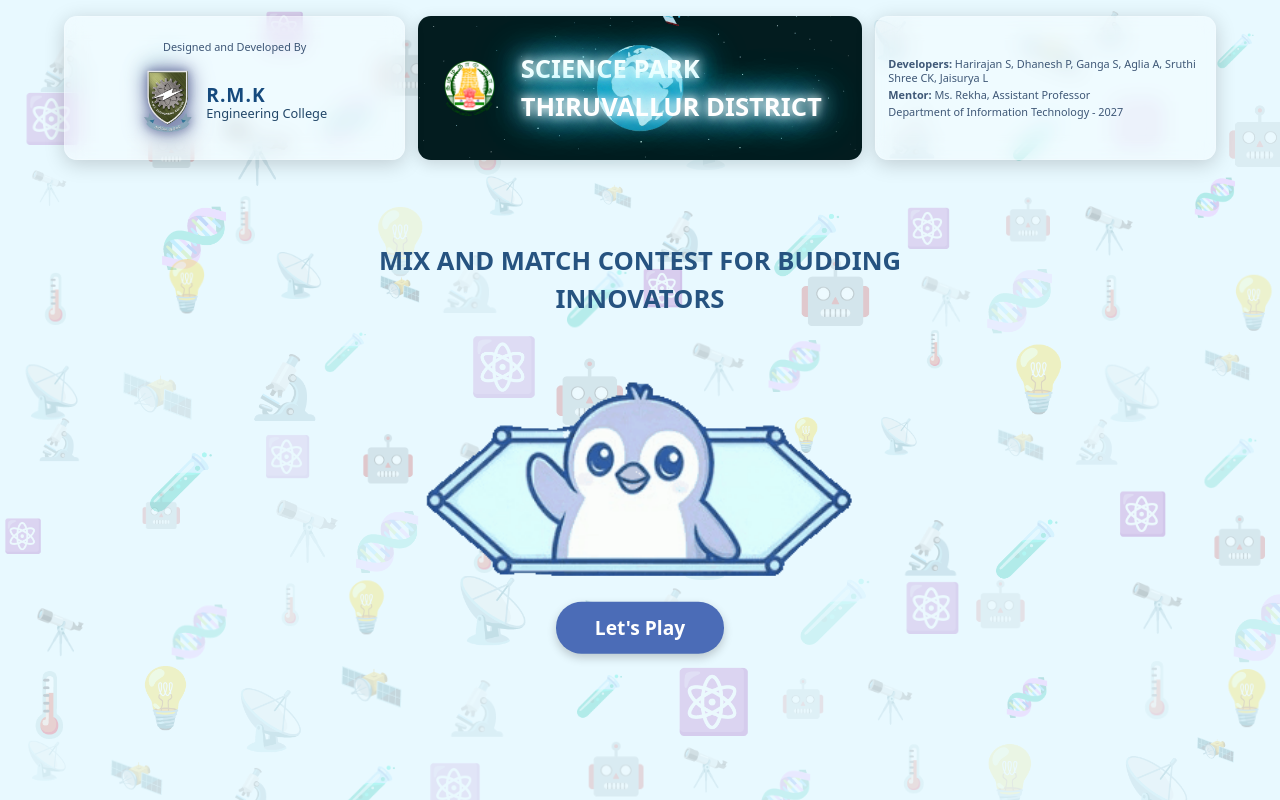
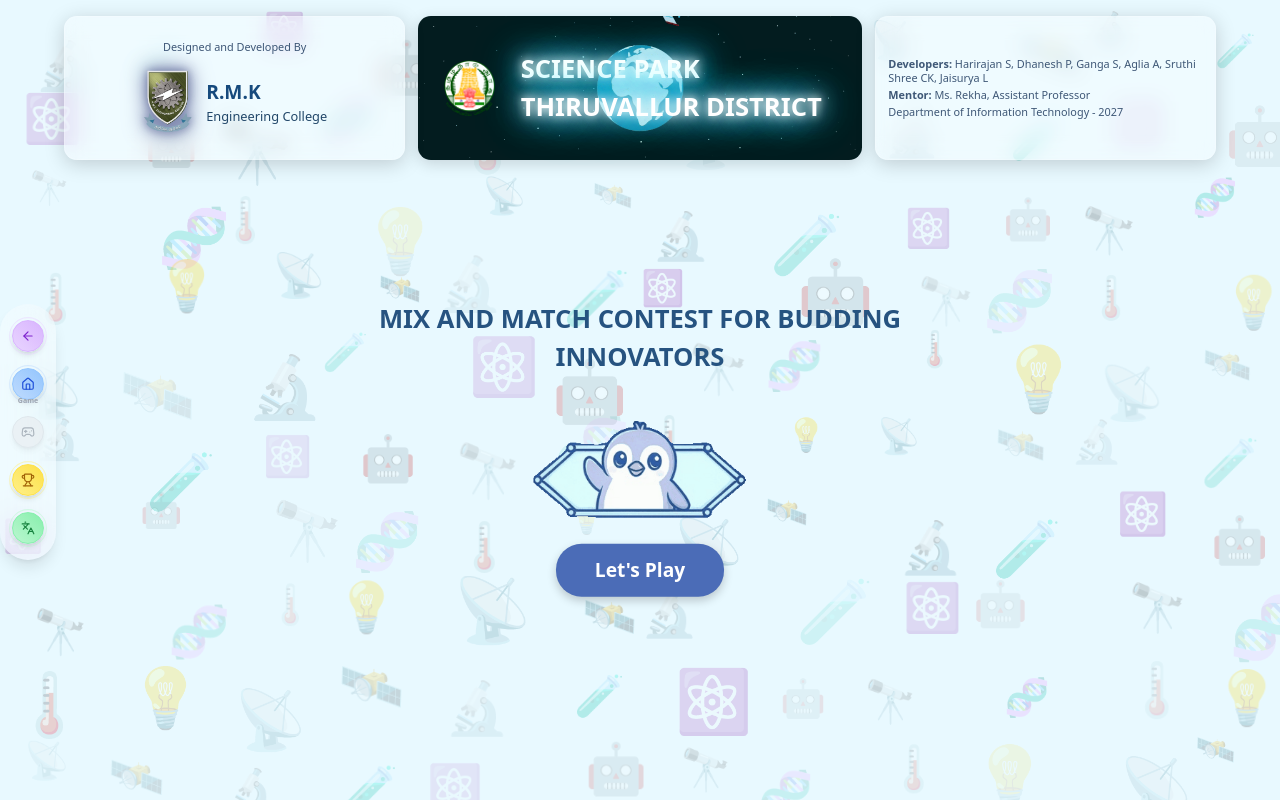
Before and after one commit to Ganga9115/Halogen, a React (Create React App) app: page / in a window 1280 px wide. Built offline with nearby package versions, Linux system fonts and the light colour scheme.

Commit message:
completed

```diff
--- a/src/components/Games/Cardflipping.js
+++ b/src/components/Games/Cardflipping.js
@@ -7,6 +7,7 @@ import logo from '../../assets/logo123.png';
 import BackButton from '../utils/backbutton';
 import Footer from '../utils/Footer';
 import Logo from '../utils/logo';
+import BottomNav from '../utils/BottomNav';
 import { saveResult } from "../utils/leaderboardStorage";
 
 const Cardflipping = () => {
@@ -335,7 +336,7 @@ const Cardflipping = () => {
         <TablaCelebration show={showCelebration} stop={stopCelebration} />
       </div>
       <Footer />
-      <BackButton />
+     <BottomNav />
     </Background>
   );
 };
--- a/src/components/Games/CardflippingT.js
+++ b/src/components/Games/CardflippingT.js
@@ -7,6 +7,7 @@ import logo from '../../assets/logo123.png';
 import BackButton from '../utils/backbutton';
 import Footer from '../utils/Footer';
 import Logo from '../utils/logo';
+import BottomNav from '../utils/BottomNav';
 import { saveResult } from "../utils/leaderboardStorage";
 
 const CardflippingT = () => {
@@ -320,7 +321,7 @@ const CardflippingT = () => {
         <TablaCelebration show={showCelebration} stop={stopCelebration} />
       </div>
       <Footer />
-      <BackButton />
+      <BottomNav />
     </Background>
   );
 };
--- a/src/components/Start.js
+++ b/src/components/Start.js
@@ -1,16 +1,22 @@
-import React from 'react';
+import React, { useState } from 'react';
 import { useNavigate } from 'react-router-dom';
 import FloatingBackground from './utils/FloatingBackground';
 import cardBg from '../assets/card1.gif';
 import tnLogo from '../assets/tn.png';
 import rmkLogo from '../assets/rmklogo.png';
 import haloGif from '../assets/halo.gif';
+import BottomNav from "./utils/BottomNav"
 
 const Start = () => {
   const navigate = useNavigate();
+  const [language, setLanguage] = useState("en"); // default English
 
   const handleLetsPlayClick = () => {
     navigate('/choose');
+  };
+
+  const handleLanguage = () => {
+    setLanguage((prev) => (prev === "en" ? "ta" : "en"));
   };
 
   return (
@@ -25,7 +31,27 @@ const Start = () => {
     }}>
       <FloatingBackground />
 
-      {/* Top Section Container: Holds RMK Left Card, Science Park Header, and Developers Right Card */}
+      {/* Language Toggle Button */}
+      {/* <button
+        onClick={handleLanguage}
+        style={{
+          position: "absolute",
+          top: "2vh",
+          right: "2vw",
+          padding: "0.6vh 1.2vw",
+          borderRadius: "1vw",
+          border: "none",
+          backgroundColor: "#265380",
+          color: "#fff",
+          fontSize: "0.9vw",
+          cursor: "pointer",
+          zIndex: 10,
+        }}
+      >
+        {language === "en" ? "தமிழ்" : "English"}
+      </button> */}
+
+      {/* Top Section Container */}
       <div style={{
         position: 'absolute',
         top: '2vh',
@@ -35,7 +61,7 @@ const Start = () => {
         justifyContent: 'space-between',
         gap: '1vw',
       }}>
-        {/* Left Card: RMK Logo and College Name - MODIFIED HERE 👇 */}
+        {/* Left Card */}
         <div
           style={{
             flex: 0.4,
@@ -59,13 +85,11 @@ const Start = () => {
             opacity: 0.95,
             textAlign: 'center',
             fontSize: '0.85vw',
-            minFontSize: 12,
             color: '#334d6e',
             fontWeight: 500,
           }}>
-            Designed and Developed By
+            {language === "en" ? "Designed and Developed By" : "வடிவமைத்து உருவாக்கியவர்கள்"}
           </span>
-          {/* New div for horizontal alignment of logo and college name */}
           <div style={{
             display: 'flex',
             alignItems: 'center',
@@ -90,29 +114,25 @@ const Start = () => {
             }}>
               <span style={{
                 fontSize: '1.5vw',
-                minFontSize: 18,
                 color: '#164a7d',
                 fontWeight: 'bold',
-                lineHeight: 1.2,
-                letterSpacing: '1px',
               }}>
-                R.M.K
+                {language === "en"
+              ? "R.M.K"
+              : "ஆர்.எம்.கே"}
               </span>
               <span style={{
                 fontSize: '1vw',
-                minFontSize: 14,
                 color: '#224769',
                 fontWeight: 500,
-                textAlign: 'left',
-                lineHeight: 1.2,
               }}>
-                Engineering College
+                {language === "en" ? "Engineering College" : "பொறியியல் கல்லூரி"}
               </span>
             </div>
           </div>
         </div>
 
-        {/* Center Card: Science Park Header */}
+        {/* Center Card */}
         <div
           style={{
             flex: 0.5,
@@ -138,11 +158,13 @@ const Start = () => {
             color: '#fff',
             textShadow: '0 0 10px #fff, 0 0 20px #fff, 0 0 30px #00c3ff, 0 0 40px #00c3ff, 0 0 50px #00c3ff'
           }}>
-            SCIENCE PARK THIRUVALLUR DISTRICT
+            {language === "en"
+              ? "SCIENCE PARK THIRUVALLUR DISTRICT"
+              : "அறிவியல் பூங்கா திருவள்ளூர் மாவட்டம்"}
           </span>
         </div>
 
-        {/* Right Card: Developers and Mentor details */}
+        {/* Right Card */}
         <div
           style={{
             flex: 0.4,
@@ -162,21 +184,30 @@ const Start = () => {
         >
           <div style={{
             fontSize: '0.85vw',
-            minFontSize: 12,
             color: '#334d6e',
             fontWeight: 500,
             lineHeight: 1.3,
             opacity: 0.94,
             textAlign: 'left',
           }}>
-            <p style={{ margin: 0, fontWeight: 700 }}>Developers: <span style={{ fontWeight: 500 }}>Harirajan S, Dhanesh P, Ganga S, Aglia A, Sruthi Shree CK, Jaisurya L</span></p>
-            <p style={{ margin: '0.4vh 0 0', fontWeight: 700 }}>Mentor: <span style={{ fontWeight: 500 }}>Ms. Rekha, Assistant Professor</span></p>
-            <p style={{ margin: '0.4vh 0 0', fontWeight: 500 }}>Department of Information Technology - 2027</p>
+            {language === "en" ? (
+              <>
+                <p style={{ margin: 0, fontWeight: 700 }}>Developers: <span style={{ fontWeight: 500 }}>Harirajan S, Dhanesh P, Ganga S, Aglia A, Sruthi Shree CK, Jaisurya L</span></p>
+                <p style={{ margin: '0.4vh 0 0', fontWeight: 700 }}>Mentor: <span style={{ fontWeight: 500 }}>Ms. Rekha, Assistant Professor</span></p>
+                <p style={{ margin: '0.4vh 0 0', fontWeight: 500 }}>Department of Information Technology - 2027</p>
+              </>
+            ) : (
+              <>
+                <p style={{ margin: 0, fontWeight: 700 }}>உருவாக்குநர்கள்: <span style={{ fontWeight: 500 }}>ஹரிராஜன் S, தனேஷ் P, கங்கா S, அகிலா A, ஸ்ருதி ஸ்ரீ CK, ஜெய்சூர்யா L</span></p>
+                <p style={{ margin: '0.4vh 0 0', fontWeight: 700 }}>ஆசிரியர்: <span style={{ fontWeight: 500 }}>மெஸ். ரேகா, உதவி பேராசிரியர்</span></p>
+                <p style={{ margin: '0.4vh 0 0', fontWeight: 500 }}>தகவல் தொழில்நுட்ப துறை - 2027</p>
+              </>
+            )}
           </div>
         </div>
       </div>
 
-      {/* Center GIF and button container */}
+      {/* Center GIF and button */}
       <div
         style={{
           position: 'absolute',
@@ -189,7 +220,6 @@ const Start = () => {
           gap: '2vw',
         }}
       >
-        {/* Added text above the GIF */}
         <span style={{
           fontSize: '2vw',
           fontWeight: '600',
@@ -197,19 +227,20 @@ const Start = () => {
           textAlign: 'center',
           marginTop: '12vh'
         }}>
-         MIX AND MATCH CONTEST FOR BUDDING INNOVATORS
+          {language === "en"
+            ? "MIX AND MATCH CONTEST FOR BUDDING INNOVATORS"
+            : "புதிய கண்டுபிடிப்பாளர்களுக்கான கலந்து பொருத்தும் போட்டி"}
         </span>
 
         <img
           src={haloGif}
           alt="Halo"
           style={{
-            width: '40vw',
+            width: '20vw',
             height: 'auto',
           }}
         />
 
-        {/* Let's Play Button */}
         <button
           onClick={handleLetsPlayClick}
           style={{
@@ -223,12 +254,12 @@ const Start = () => {
             cursor: 'pointer',
             boxShadow: '0 4px 10px rgba(0,0,0,0.2)',
             transition: 'transform 0.2s ease-in-out',
-            outline: 'none',
           }}
         >
-          Let's Play
+          {language === "en" ? "Let's Play" : "விளையாட தொடங்குவோம்"}
         </button>
       </div>
+      <BottomNav onPress={handleLanguage} />
     </div>
   );
 };
--- a/src/components/utils/Footer.js
+++ b/src/components/utils/Footer.js
@@ -3,7 +3,7 @@ export default function Footer() {
     <footer
       style={{
 
-        color: "green",
+        color: "#265380",
         position: "fixed",
         bottom: "0",
         left: "0",
```
